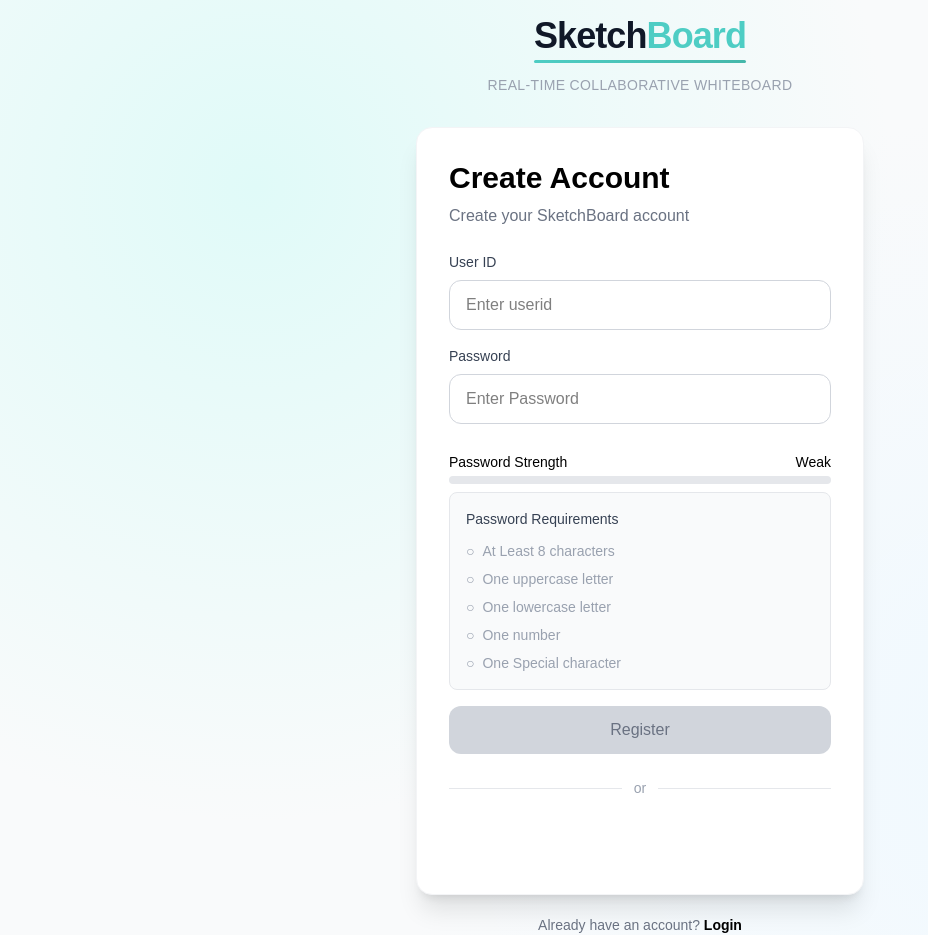
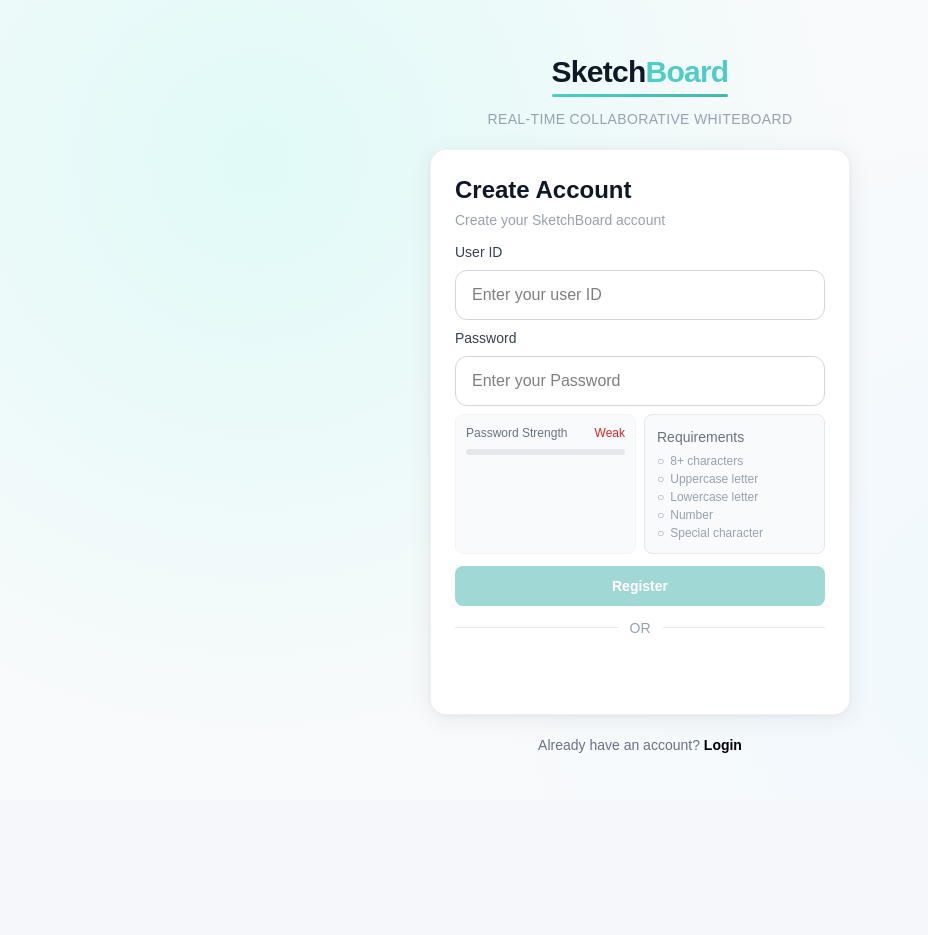
Before and after one commit to jaisondavid-m/collaborative-whiteBoard, a React (Vite) app in the folder client/: page /register in a window 1280 px wide. Shown: the whole page, without its empty margins (0-928 px from the left). After the commit the page ends 800 px from the top, so only its background shows below. Built offline with nearby package versions, Linux system fonts and the light colour scheme; no server answers.

Commit message:
updated the ui of login and register page

```diff
--- a/client/src/Components/auth/AuthForm.jsx
+++ b/client/src/Components/auth/AuthForm.jsx
@@ -1,4 +1,4 @@
-import React , { useState } from "react"
+import React, { useState } from "react"
 import Input from "../ui/Input.jsx"
 import Button from "../ui/Button.jsx"
 import Card from "../ui/Card.jsx"
@@ -56,55 +56,73 @@
 
     return (
         <Card>
-            <div className="flex flex-col gap-6">
-                <div>
-                    <h1 className="text-3xl font-bold">{title}</h1>
-                    <p className="text-gray-500 mt-2">
+            <div
+                className="flex flex-col gap-3"
+            // style={{ minWidth: "340px", maxWidth: "400px" }}
+            >
+                <div className="" >
+                    <h1 className="text-2xl font-bold text-gray-900">{title}</h1>
+                    <p className="text-gray-400 mt-1 text-sm">
                         {isRegister
                             ? "Create your SketchBoard account"
-                            : "Welcom Back to SketchBoard !"
+                            : "Welcom back to SketchBoard !"
                         }
                     </p>
                 </div>
-                <form onSubmit={handleSubmit} className="flex flex-col gap-4">
+                <form onSubmit={handleSubmit} className="flex flex-col gap-2">
                     <Input
                         type="text"
                         label="User ID"
-                        placeholder="Enter userid"
+                        placeholder="Enter your user ID"
                         value={formData.userid}
                         onChange={handleChange}
                         name="userid"
                     />
                     <Input
                         label="Password"
-                        placeholder="Enter Password"
+                        placeholder="Enter your Password"
                         value={formData.password}
                         onChange={handleChange}
                         type="password"
                         name="password"
                     />
                     {isRegister && (
-                        <div>
+                        <div className="grid grid-cols-2 gap-2 items-stretch" >
+                            <div className="flex-1" >
                                 <PasswordStrength
                                     password={formData.password}
                                 />
+                            </div>
+                            <div className="flex-1" >
                                 <PasswordRequirements
                                     password={formData.password}
                                 />
                             </div>
+
+                        </div>
                     )}
-                    <Button
+                    <button
                         type="submit"
                         disabled={
                             isRegister && !isPasswordValid()
                         }
+                        className="w-full mt-1 py-2.5 px-4 rounded-lg text-white text-sm font-semibold transition-all duration-200"
+                        style={{
+                            background: (isRegister && !isPasswordValid())
+                                ? "#a0d8d5"
+                                : "linear-gradient(135deg, #4ecdc4, #45b7aa)",
+                            cursor: (isRegister && !isPasswordValid()) ? "not-allowed" : "pointer",
+                            boxShadow: (isRegister && !isPasswordValid())
+                                ? "none"
+                                : "0px 2px 12px rgba(78,205,196,0.35)"
+                        }}
                     >
                         {buttonText}
-                    </Button>
+                    </button>
                 </form>
                 <div className="flex items-center gap-3">
                     <div className="flex-1 h-px bg-gray-200" />
-                    <span className="text-sm text-gray-400">or</span>
+                    <span className="text-sm text-gray-400">OR</span>
                     <div className="flex-1 h-px bg-gray-200" />
                 </div>
                 <GoogleLoginButton toast={toast} setLoading={setLoading} />
--- a/client/src/Components/auth/AuthLayout.jsx
+++ b/client/src/Components/auth/AuthLayout.jsx
@@ -3,12 +3,12 @@
 function AuthLayout({ children }) {
     return (
         <div
-            className="min-h-screen flex items-center justify-center flex-col bg-gray-50 px-4"
+            className="min-h-screen flex items-center justify-center flex-col bg-gray-50 px-4 py-6"
             style={{ backgroundImage: "radial-gradient(circle at 20% 20%, #e0faf8 0%, transparent 50%), radial-gradient(circle at 80% 80%, #f0f9ff 0%, transparent 50%)" }}
         >
-            <div className="mb-8 mt-4 text-center">
+            <div className="mb-5 mt-2 text-center">
                 <div className="inline-block" >
-                    <h1 className="text-4xl font-bold tracking-tight text-gray-900">
+                    <h1 className="text-3xl font-bold tracking-tight text-gray-900">
                         Sketch<span style={{ color: "#4ecdc4" }} >Board</span>
                     </h1>
                     <div style={{
@@ -22,7 +22,9 @@
                     Real-Time Collaborative Whiteboard
                 </p>
             </div>
-            {children}
+            <div className="w-full" style={{ maxWidth: "420px" }} >
+                {children}
+            </div>
         </div>
     )
 }
--- a/client/src/Components/auth/PasswordRequirements.jsx
+++ b/client/src/Components/auth/PasswordRequirements.jsx
@@ -12,7 +12,7 @@
 
     const Requirement = ({ valid , text }) => (
         <div
-            className={`flex items-center gap-2 text-sm transition-colors ${
+            className={`flex items-center gap-1.5 text-xs transition-colors ${
                 valid
                     ? "text-green-600"
                     : "text-gray-400"
@@ -26,30 +26,30 @@
     )
 
     return (
-        <div className="mt-2 rounded-lg border border-gray-200 bg-gray-50 p-4">
-            <p className="text-sm font-medium text-gray-700 mb-3">
-                Password Requirements
+        <div className="rounded-lg border border-gray-200 bg-gray-50 p-3">
+            <p className="text-sm font-medium text-gray-500 mb-1.5">
+                Requirements
             </p>
-            <div className="space-y-2">
+            <div className="space-y-0.5">
                 <Requirement
                     valid={checks.length}
-                    text="At Least 8 characters"
+                    text="8+ characters"
                 />
                 <Requirement
                     valid={checks.uppercase}
-                    text="One uppercase letter"
+                    text="Uppercase letter"
                 />
                 <Requirement
                     valid={checks.lowercase}
-                    text="One lowercase letter"
+                    text="Lowercase letter"
                 />
                 <Requirement
                     valid={checks.number}
-                    text="One number"
+                    text="Number"
                 />
                 <Requirement
                     valid={checks.special}
-                    text="One Special character"
+                    text="Special character"
                 />
             </div>
         </div>
--- a/client/src/Components/auth/PasswordStrength.jsx
+++ b/client/src/Components/auth/PasswordStrength.jsx
@@ -38,16 +38,23 @@
     }
 
     return (
-        <div className="mt-3">
-            <div className="flex justify-between text-sm mb-1">
-                <span>Password Strength</span>
-                <span>{label}</span>
+        <div className="rounded-lg border border-gray-100 bg-gray-50 p-2.5 h-full">
+            <div className="flex justify-between text-xs mb-2">
+                <span className="text-gray-500 font-medium" >Password Strength</span>
+                <span
+                    className="font-medium"
+                    style={{
+                        color: score >=5 ? "#16a34a" : score >= 3 ? "#d97706" : "#dc2626"
+                    }}
+                >
+                    {label}
+                </span>
             </div>
-            <div className="w-full h-2 bg-gray-200 rounded-full overflow-hidden">
+            <div className="w-full h-1.5 bg-gray-200 rounded-full overflow-hidden">
                 <div
                     className={`${color} h-full transition-all duration-300`}
                     style={{
-                        width: `${(score/5)*100}` ,
+                        width: `${(score/5)*100}%` ,
                     }}
                 />
             </div>
--- a/client/src/Components/ui/Card.jsx
+++ b/client/src/Components/ui/Card.jsx
@@ -2,7 +2,13 @@
 
 function Card({ children }) {
     return (
-        <div className="bg-white p-8 rounded-2xl shadow-xl border border-gray-100 w-full max-w-md">
+        <div
+            className="bg-white px-6 py-6 rounded-2xl w-full"
+            style={{
+                boxShadow: "0 4px 24px rgba(0,0,0,0.07), 0 1px 4px rgba(0,0,0,0.04)",
+                border: "1px solid rgba(0,0,0,0.06)"
+            }}
+        >
             {children}
         </div>
     )
--- a/client/src/Pages/Login.jsx
+++ b/client/src/Pages/Login.jsx
@@ -69,7 +69,7 @@
                     setLoading={setLoading}
                 />
                 <p className="text-sm text-center mt-5 text-gray-500">
-                    Don't have and account?{" "}
+                    Don't have an account?{" "}
                     <Link
                         to="/register"
                         className="text-black font-semibold"
```
Lines whose indentation alone changed are shown as unchanged.
